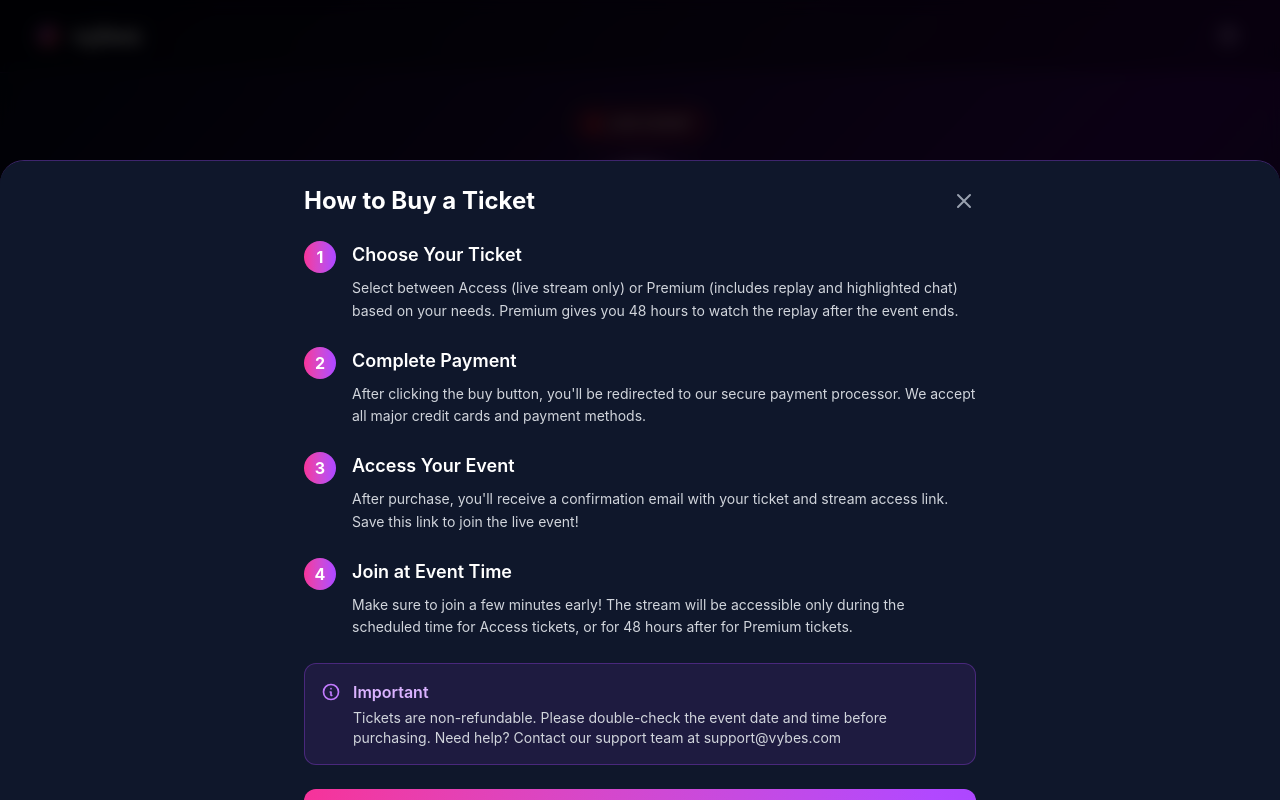
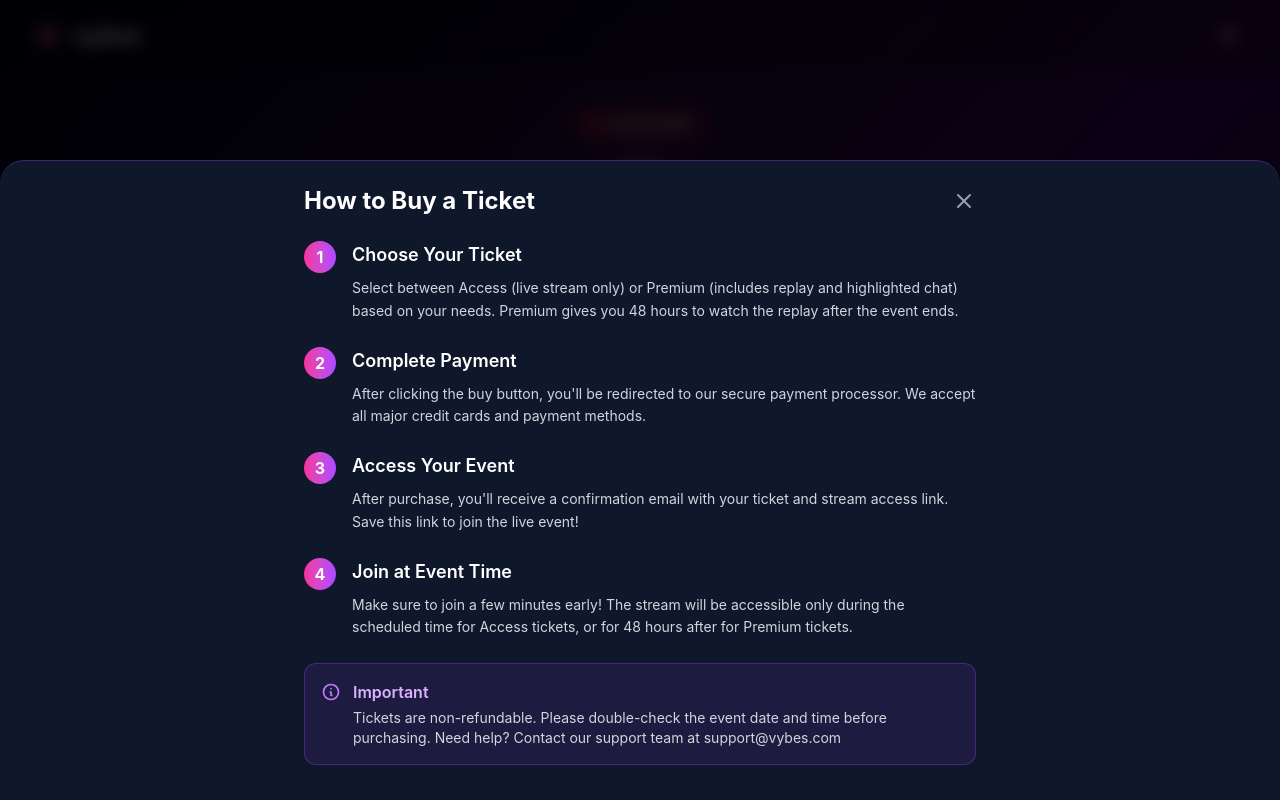
Before and after one commit to anthony-vybes/tickets, a Next.js app: page / in a window 1280 px wide. Both pictures are taken after a click on the button "Help". Shown: the top 800 px of the page. Built offline with nearby package versions, Linux system fonts and the light colour scheme; grey boxes are pictures that could not be loaded.

Commit message:
Fix help modal with button fixed at bottom

```diff
--- a/app/page.tsx
+++ b/app/page.tsx
@@ -564,9 +564,10 @@ export default function Home() {
                     onClick={() => setShowHelpModal(false)}
                 >
                     <div
-                        className="absolute bottom-0 left-0 right-0 bg-slate-900 border-t border-purple-500/30 rounded-t-3xl p-6 max-h-[80vh] overflow-y-auto"
+                        className="absolute bottom-0 left-0 right-0 bg-slate-900 border-t border-purple-500/30 rounded-t-3xl max-h-[80vh] flex flex-col"
                         onClick={(e) => e.stopPropagation()}
                     >
+                        <div className="flex-1 overflow-y-auto p-6">
                             <div className="max-w-2xl mx-auto">
                                 <div className="flex items-center justify-between mb-6">
                                     <h3 className="text-2xl font-bold text-white">
@@ -582,7 +583,7 @@ export default function Home() {
                                     </button>
                                 </div>
 
-                            <div className="space-y-6">
+                                <div className="space-y-6 pb-4">
                                     {/* Tip 1 */}
                                     <div className="flex gap-4">
                                         <div className="flex-shrink-0 w-8 h-8 rounded-full bg-gradient-to-r from-pink-500 to-purple-500 flex items-center justify-center text-white font-bold">
@@ -670,6 +671,7 @@ export default function Home() {
                             </div>
                         </div>
                     </div>
+                </div>
             )}
         </div>
     );
```
Lines whose indentation alone changed are shown as unchanged.
